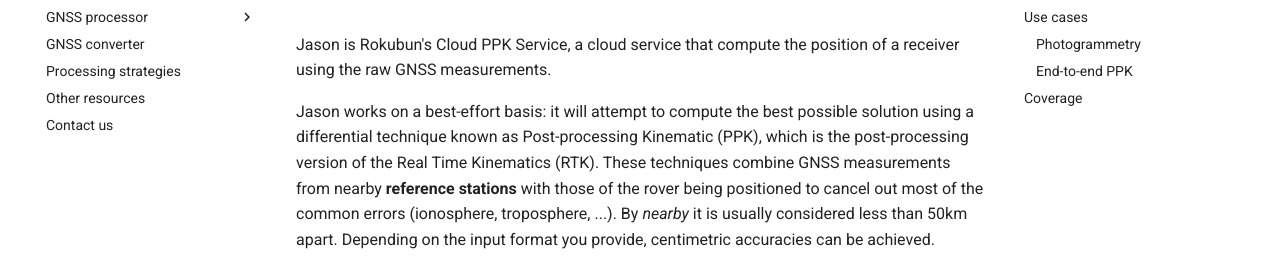
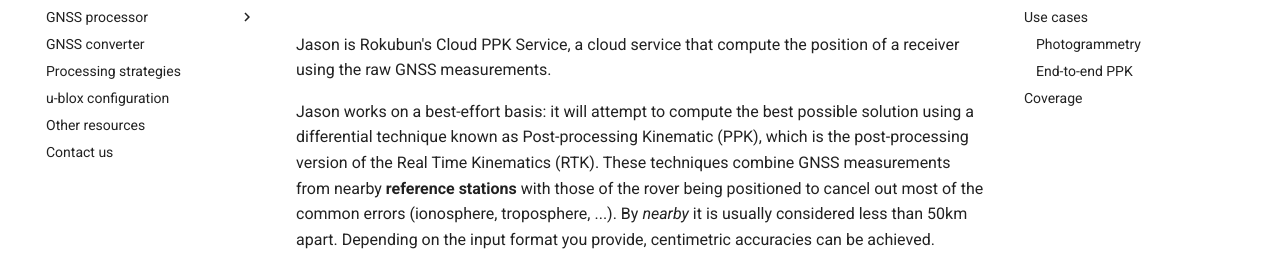
Before and after one commit to rokubun/jason-docs, an MkDocs documentation site: the page built from docs/index.md, in a window 1280 px wide. Shown: the part 148-420 px from the top of the page. Built offline with MkDocs 1.6.1 and Material for MkDocs 9.7.7, drawn with Linux system fonts in a browser that asks for light colours; some web fonts are replaced; comment, search, counter and statistics services are not loaded.

Commit message:
fix: adding u-blox hardware

```diff
--- a/mkdocs.yml
+++ b/mkdocs.yml
@@ -28,8 +28,9 @@
     - 'Examples': examples.md
     - 'Accuracy': accuracy.md
   - 'GNSS converter': converter.md
-  - 'Processing strategies' : strategies.md
-  - 'Other resources': 'resources.md'
+  - 'Processing strategies': strategies.md
+  - 'u-blox configuration': otherhardware.md
+  - 'Other resources': resources.md
   - 'Contact us': contact.md
 extra_css:
   - 'stylesheets/extra.css'
```
